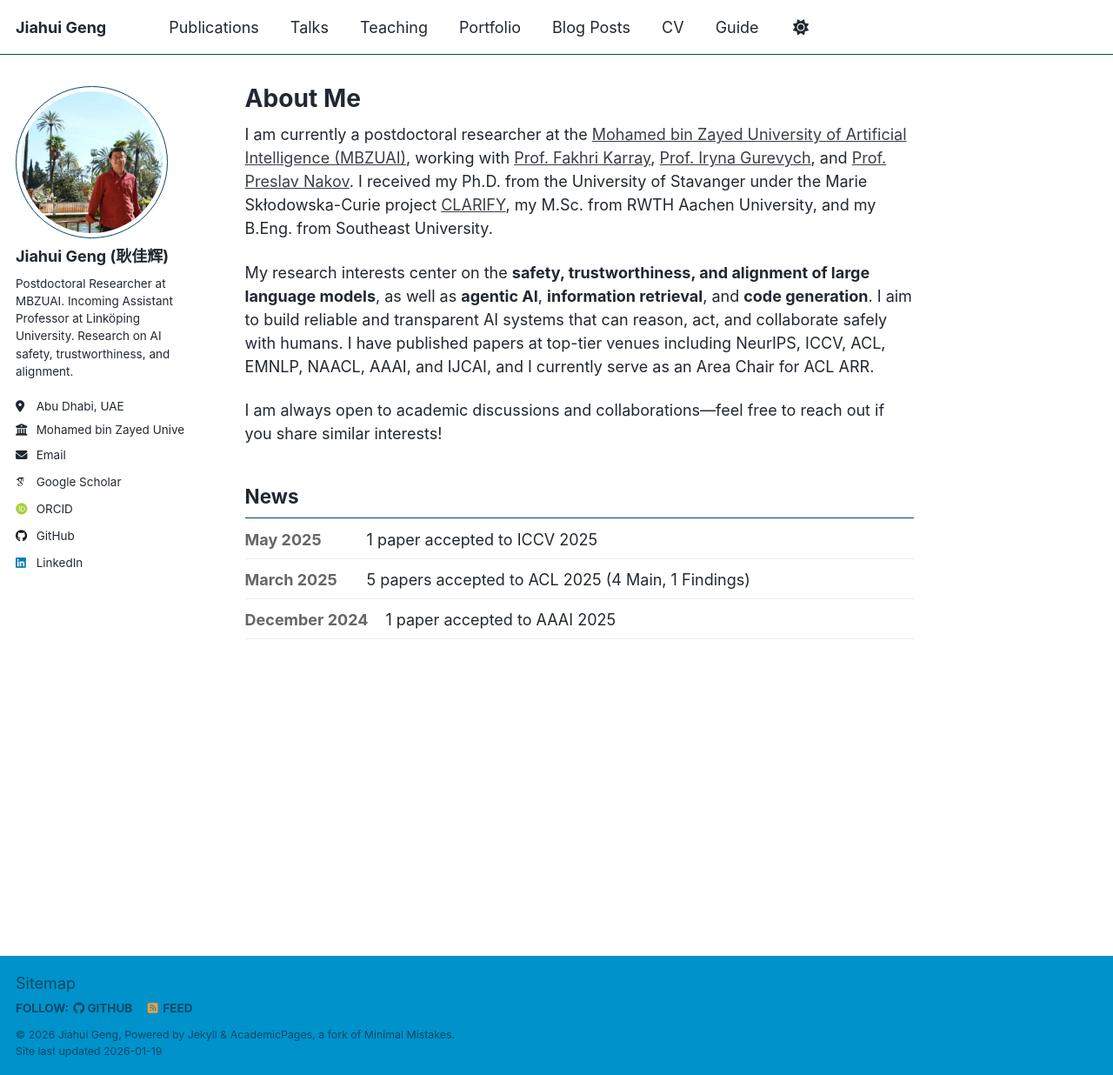
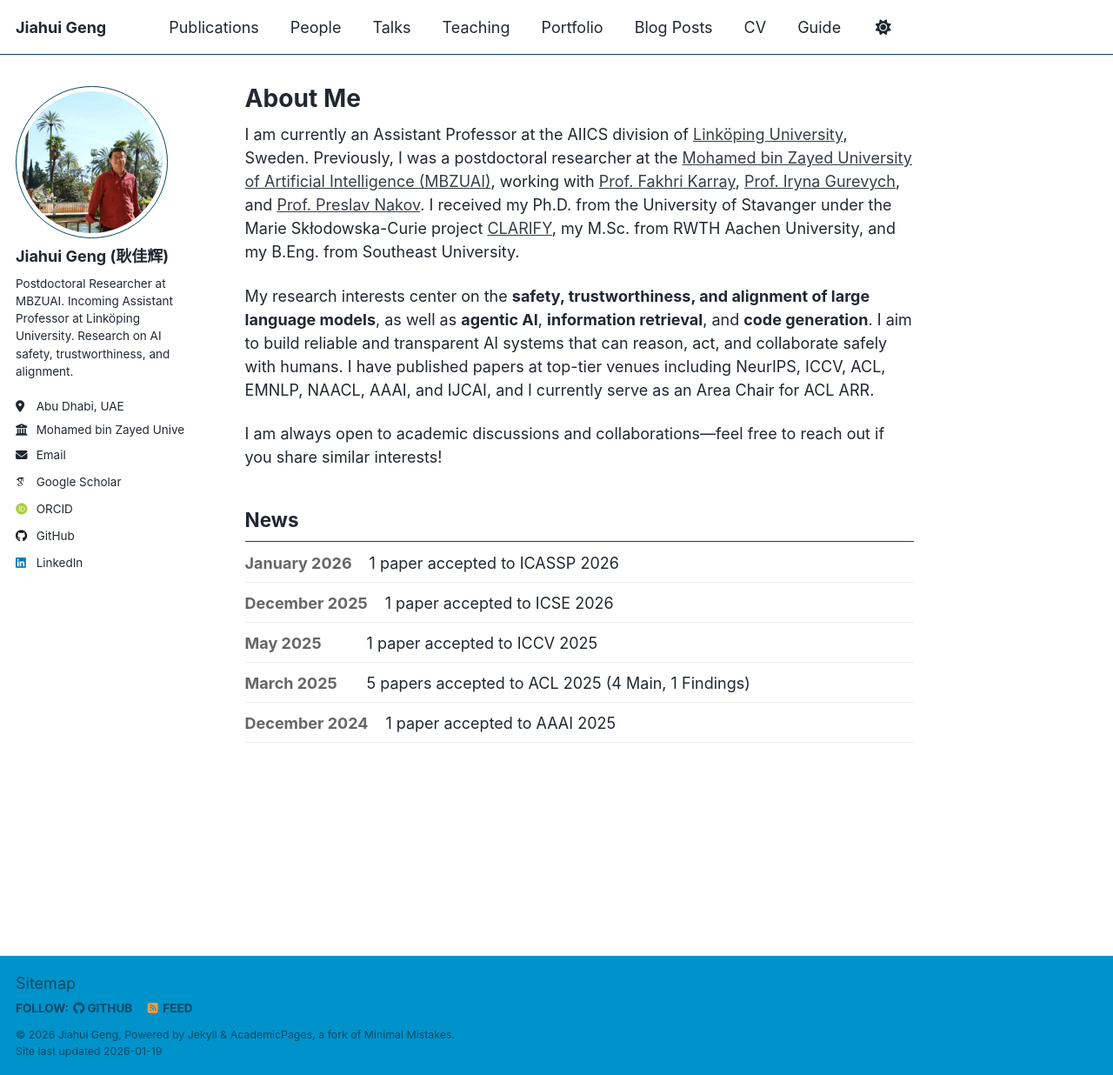
Before and after one commit to jiahuigeng/jiahuigeng.github.io, a Jekyll site: the page built from _pages/about.md, in a window 1280 px wide and 1236 px high. Shown: the whole window at 87% size. Built offline with Jekyll 4.4.1, drawn with Linux system fonts in a browser that asks for light colours; some web fonts are replaced; a script that is not in the unit is left out.

Commit message:
update people

```diff
--- a/_data/navigation.yml
+++ b/_data/navigation.yml
@@ -10,6 +10,9 @@
 main:
   - title: "Publications"
     url: /publications/
+
+  - title: "People"
+    url: /people/
 
   - title: "Talks"
     url: /talks/
--- a/_pages/about.md
+++ b/_pages/about.md
@@ -7,8 +7,7 @@ redirect_from:
   - /about.html
 ---
 
-I am currently a postdoctoral researcher at the [Mohamed bin Zayed University of Artificial Intelligence (MBZUAI)](https://mbzuai.ac.ae/), working with [Prof. Fakhri Karray](https://mbzuai.ac.ae/study/faculty/professor-fakhreddine-fakhri-karray/), [Prof. Iryna Gurevych](https://www.informatik.tu-darmstadt.de/ukp/ukp_home/head_ukp/index.en.jsp), and [Prof. Preslav Nakov](https://mbzuai.ac.ae/study/faculty/preslav-nakov/). I received my Ph.D. from the University of Stavanger under the Marie Skłodowska-Curie project [CLARIFY](https://www.uis.no/nb/forskning/clarify), my M.Sc. from RWTH Aachen University, and my B.Eng. from Southeast University.
-<!-- I will soon be joining [Linköping University](https://liu.se/) in Sweden as a tenure-track Assistant Professor. -->
+I am currently an Assistant Professor at the AIICS division of [Linköping University](https://liu.se/), Sweden. Previously, I was a postdoctoral researcher at the [Mohamed bin Zayed University of Artificial Intelligence (MBZUAI)](https://mbzuai.ac.ae/), working with [Prof. Fakhri Karray](https://mbzuai.ac.ae/study/faculty/professor-fakhreddine-fakhri-karray/), [Prof. Iryna Gurevych](https://www.informatik.tu-darmstadt.de/ukp/ukp_home/head_ukp/index.en.jsp), and [Prof. Preslav Nakov](https://mbzuai.ac.ae/study/faculty/preslav-nakov/). I received my Ph.D. from the University of Stavanger under the Marie Skłodowska-Curie project [CLARIFY](https://www.uis.no/nb/forskning/clarify), my M.Sc. from RWTH Aachen University, and my B.Eng. from Southeast University.
 
 My research interests center on the **safety, trustworthiness, and alignment of large language models**, as well as **agentic AI**, **information retrieval**, and **code generation**. I aim to build reliable and transparent AI systems that can reason, act, and collaborate safely with humans. I have published papers at top-tier venues including NeurIPS, ICCV, ACL, EMNLP, NAACL, AAAI, and IJCAI, and I currently serve as an Area Chair for ACL ARR.
 
@@ -17,6 +16,16 @@ I am always open to academic discussions and collaborations—feel free to reach
 ## News
 
 <div style="display: flex; flex-direction: column; gap: 10px;">
+  <div style="display: flex; justify-content: space-between; align-items: flex-start; border-bottom: 1px solid #eee; padding-bottom: 8px;">
+    <div style="font-weight: bold; color: #666; min-width: 120px;">January 2026</div>
+    <div style="flex: 1; margin-left: 20px;">1 paper accepted to ICASSP 2026</div>
+  </div>
+
+  <div style="display: flex; justify-content: space-between; align-items: flex-start; border-bottom: 1px solid #eee; padding-bottom: 8px;">
+    <div style="font-weight: bold; color: #666; min-width: 120px;">December 2025</div>
+    <div style="flex: 1; margin-left: 20px;">1 paper accepted to ICSE 2026</div>
+  </div>
+
   <div style="display: flex; justify-content: space-between; align-items: flex-start; border-bottom: 1px solid #eee; padding-bottom: 8px;">
     <div style="font-weight: bold; color: #666; min-width: 120px;">May 2025</div>
     <div style="flex: 1; margin-left: 20px;">1 paper accepted to ICCV 2025</div>
```
Also changed, not shown: _pages/people.md (added, +26 -0 lines).
